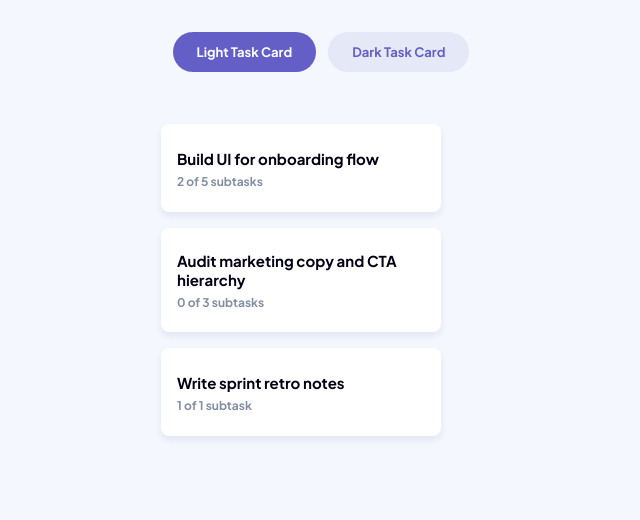
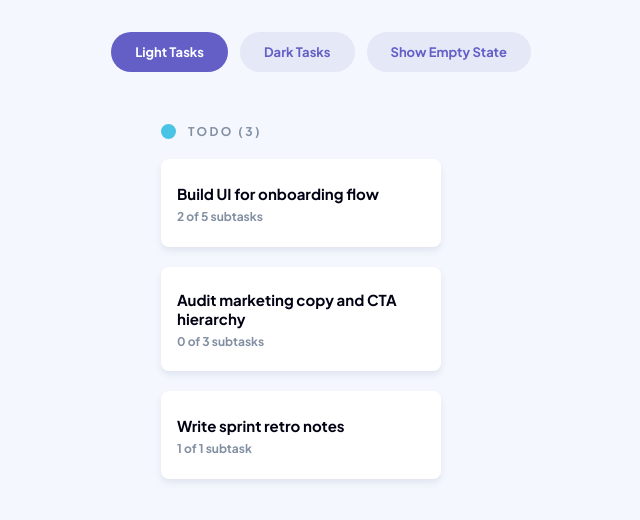
Before and after one commit to kwadjo-wusu-ansah/Kanban-Task-Management, a React (Vite) app: page / in a window 1280 px wide. Shown: the top 520 px of the page, without its empty margins (319-959 px from the left). Built offline with nearby package versions, Linux system fonts and the light colour scheme.

Commit message:
feat(tasks): add reusable Tasks component with task-card mapping and empty state andfeat(tasks): add headed task group and corrected empty state for light/dark modes

```diff
--- a/src/App.tsx
+++ b/src/App.tsx
@@ -1,40 +1,43 @@
 import { useState } from 'react'
-import { Button, TaskCard } from './components'
-import type { TaskCardMode } from './components'
+import { Button, Tasks } from './components'
+import type { TaskCardMode, TasksItem } from './components'
 import { classNames } from './utils'
 import styles from './App.module.css'
 
-const previewTasks = [
-  { completedSubtasks: 2, id: 'build-ui', title: 'Build UI for onboarding flow', totalSubtasks: 5 },
-  { completedSubtasks: 0, id: 'audit-copy', title: 'Audit marketing copy and CTA hierarchy', totalSubtasks: 3 },
-  { completedSubtasks: 1, id: 'retro-notes', title: 'Write sprint retro notes', totalSubtasks: 1 },
+const previewTasks: TasksItem[] = [
+  { completedSubtaskCount: 2, id: 'build-ui', title: 'Build UI for onboarding flow', totalSubtaskCount: 5 },
+  { completedSubtaskCount: 0, id: 'audit-copy', title: 'Audit marketing copy and CTA hierarchy', totalSubtaskCount: 3 },
+  { completedSubtaskCount: 1, id: 'retro-notes', title: 'Write sprint retro notes', totalSubtaskCount: 1 },
 ]
 
-// Renders a focused preview page for the reusable TaskCard component.
+// Renders a focused preview page for the reusable Tasks component.
 function App() {
   const [taskCardMode, setTaskCardMode] = useState<TaskCardMode>('light')
+  const [isEmptyPreview, setIsEmptyPreview] = useState(false)
 
   return (
     <main className={styles.page}>
       <header className={styles.controls}>
         <Button onClick={() => setTaskCardMode('light')} size="small" variant={taskCardMode === 'light' ? 'primary' : 'secondary'}>
-          Light Task Card
+          Light Tasks
         </Button>
         <Button onClick={() => setTaskCardMode('dark')} size="small" variant={taskCardMode === 'dark' ? 'primary' : 'secondary'}>
-          Dark Task Card
+          Dark Tasks
+        </Button>
+        <Button onClick={() => setIsEmptyPreview((previousValue) => !previousValue)} size="small" variant={isEmptyPreview ? 'primary' : 'secondary'}>
+          {isEmptyPreview ? 'Show Task List' : 'Show Empty State'}
         </Button>
       </header>
 
       <section className={classNames(styles.canvas, taskCardMode === 'dark' ? styles.canvasDark : styles.canvasLight)}>
-        {previewTasks.map((task) => (
-          <TaskCard
-            completedSubtaskCount={task.completedSubtasks}
-            key={task.id}
-            mode={taskCardMode}
-            title={task.title}
-            totalSubtaskCount={task.totalSubtasks}
-          />
-        ))}
+        <Tasks
+          accentColor="#49C4E5"
+          emptyMessage="No tasks"
+          heading="Todo"
+          mode={taskCardMode}
+          taskCount={isEmptyPreview ? 0 : previewTasks.length}
+          tasks={isEmptyPreview ? [] : previewTasks}
+        />
       </section>
     </main>
   )
--- /dev/null
+++ b/src/components/Tasks/Tasks.module.css
@@ -0,0 +1,69 @@
+.root {
+  display: grid;
+  gap: var(--space-5);
+  inline-size: 280px;
+}
+
+.headingRow {
+  align-items: center;
+  display: flex;
+  gap: var(--space-3);
+}
+
+.headingDot {
+  block-size: 15px;
+  border-radius: 50%;
+  flex: 0 0 15px;
+  inline-size: 15px;
+}
+
+.headingText {
+  color: var(--color-medium-grey);
+  font-size: var(--text-heading-s-size);
+  font-weight: 700;
+  letter-spacing: 2.4px;
+  line-height: var(--line-height-compact);
+  margin: 0;
+}
+
+.tasksList {
+  display: grid;
+  gap: var(--space-5);
+  list-style: none;
+  margin: 0;
+  padding: 0;
+}
+
+.taskRow {
+  inline-size: 280px;
+}
+
+.emptyState {
+  align-items: center;
+  border: 1px dashed transparent;
+  border-radius: var(--radius-8);
+  display: flex;
+  inline-size: 280px;
+  justify-content: center;
+  min-block-size: 120px;
+  padding: var(--space-4);
+}
+
+.emptyStateLight {
+  background: rgba(244, 247, 253, 0.35);
+  border-color: var(--color-lines-light);
+}
+
+.emptyStateDark {
+  background: rgba(32, 33, 44, 0.4);
+  border-color: var(--color-lines-dark);
+}
+
+.emptyMessage {
+  color: var(--color-medium-grey);
+  font-size: var(--text-body-m-size);
+  font-weight: 700;
+  line-height: var(--line-height-compact);
+  margin: 0;
+  text-align: center;
+}
--- /dev/null
+++ b/src/components/Tasks/Tasks.tsx
@@ -0,0 +1,60 @@
+import { TaskCard } from '../TaskCard'
+import { classNames } from '../../utils'
+import styles from './Tasks.module.css'
+import type { TasksProps } from './Tasks.types'
+
+// Formats the column title label that appears in the tasks group heading.
+function formatHeadingLabel(heading: string, taskCount: number): string {
+  const trimmedHeading = heading.trim()
+  const safeHeading = trimmedHeading.length > 0 ? trimmedHeading : 'Untitled'
+  const safeTaskCount = Math.max(0, taskCount)
+
+  return `${safeHeading.toUpperCase()} (${safeTaskCount})`
+}
+
+// Renders a reusable task stack using TaskCard items with a mode-aware empty state.
+function Tasks({
+  accentColor = 'var(--color-primary)',
+  className,
+  emptyMessage = 'No tasks',
+  heading,
+  mode = 'light',
+  onTaskSelect,
+  taskCount,
+  tasks,
+  ...props
+}: TasksProps) {
+  const hasTasks = tasks.length > 0
+  const resolvedTaskCount = typeof taskCount === 'number' ? taskCount : tasks.length
+
+  return (
+    <section className={classNames(styles.root, className)} {...props}>
+      <header className={styles.headingRow}>
+        <span aria-hidden="true" className={styles.headingDot} style={{ backgroundColor: accentColor }} />
+        <h2 className={styles.headingText}>{formatHeadingLabel(heading, resolvedTaskCount)}</h2>
+      </header>
+
+      {hasTasks ? (
+        <ul className={styles.tasksList}>
+          {tasks.map((task) => (
+            <li className={styles.taskRow} key={task.id}>
+              <TaskCard
+                completedSubtaskCount={task.completedSubtaskCount}
+                mode={mode}
+                onClick={onTaskSelect ? () => onTaskSelect(task.id) : undefined}
+                title={task.title}
+                totalSubtaskCount={task.totalSubtaskCount}
+              />
+            </li>
+          ))}
+        </ul>
+      ) : (
+        <div className={classNames(styles.emptyState, mode === 'dark' ? styles.emptyStateDark : styles.emptyStateLight)} role="status">
+          <p className={styles.emptyMessage}>{emptyMessage}</p>
+        </div>
+      )}
+    </section>
+  )
+}
+
+export default Tasks
--- /dev/null
+++ b/src/components/Tasks/index.ts
@@ -0,0 +1,2 @@
+export { default as Tasks } from './Tasks'
+export type { TasksItem, TasksProps } from './Tasks.types'
--- a/src/components/index.ts
+++ b/src/components/index.ts
@@ -2,3 +2,4 @@ export * from './Button'
 export * from './Input'
 export * from './Sidebar'
 export * from './TaskCard'
+export * from './Tasks'
```
Also changed, not shown: src/components/Tasks/Tasks.types.ts (added, +19 -0 lines), 2 other files (tests, documents, lock files or other folders).
